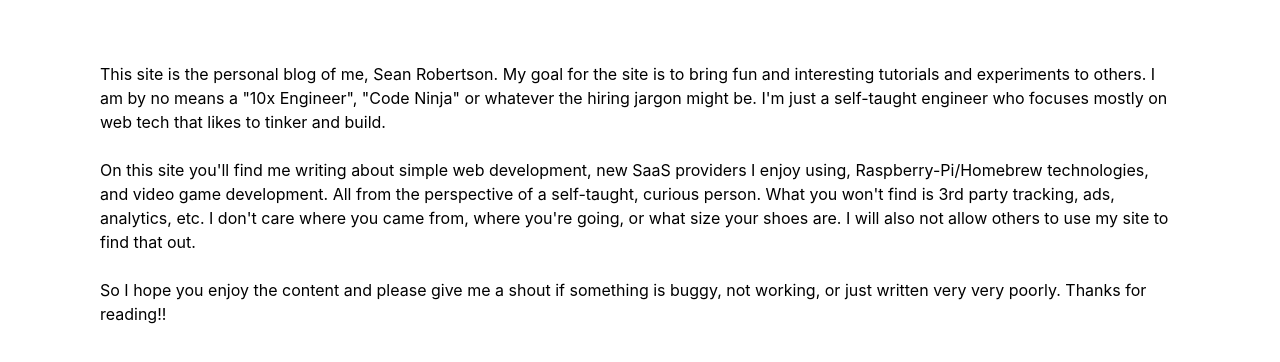
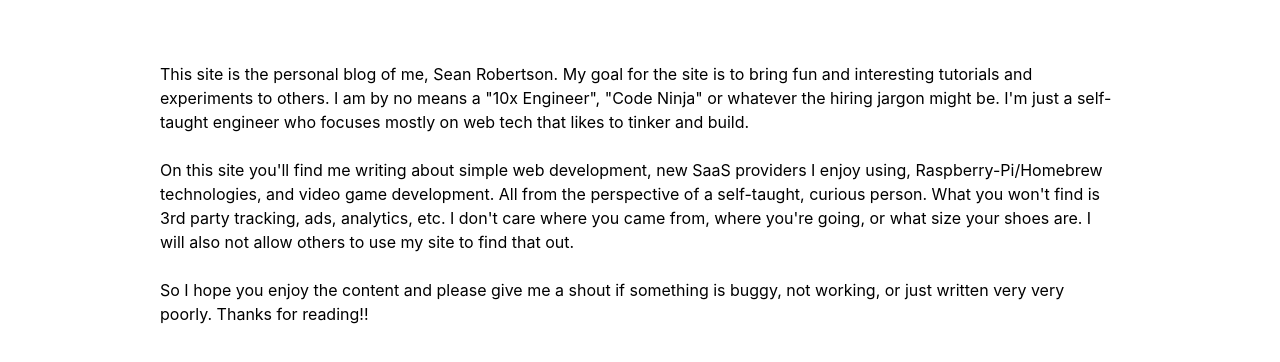
Before and after one commit to srobertson421/seangoescoding, a website: page public/about.html in a window 1280 px wide. Shown: the part 188-550 px from the top of the page. Drawn offline with Linux system fonts and the light colour scheme.

Commit message:
fixed width for content. fixed flex-direction

```diff
--- a/public/styles/seangoescoding.css
+++ b/public/styles/seangoescoding.css
@@ -1,5 +1,6 @@
 :root {
   --color-secondary: #33ccad;
+  --width-content: 960px;
 }
 
 #main-nav {
@@ -10,6 +11,10 @@
   width: 150px;
 }
 
+section {
+  flex-direction: column;
+}
+
 footer, header, main {
   padding-top: 0;
 }
```
Also changed, not shown: public/sw.js (+1 -1 lines), 3 other files.
